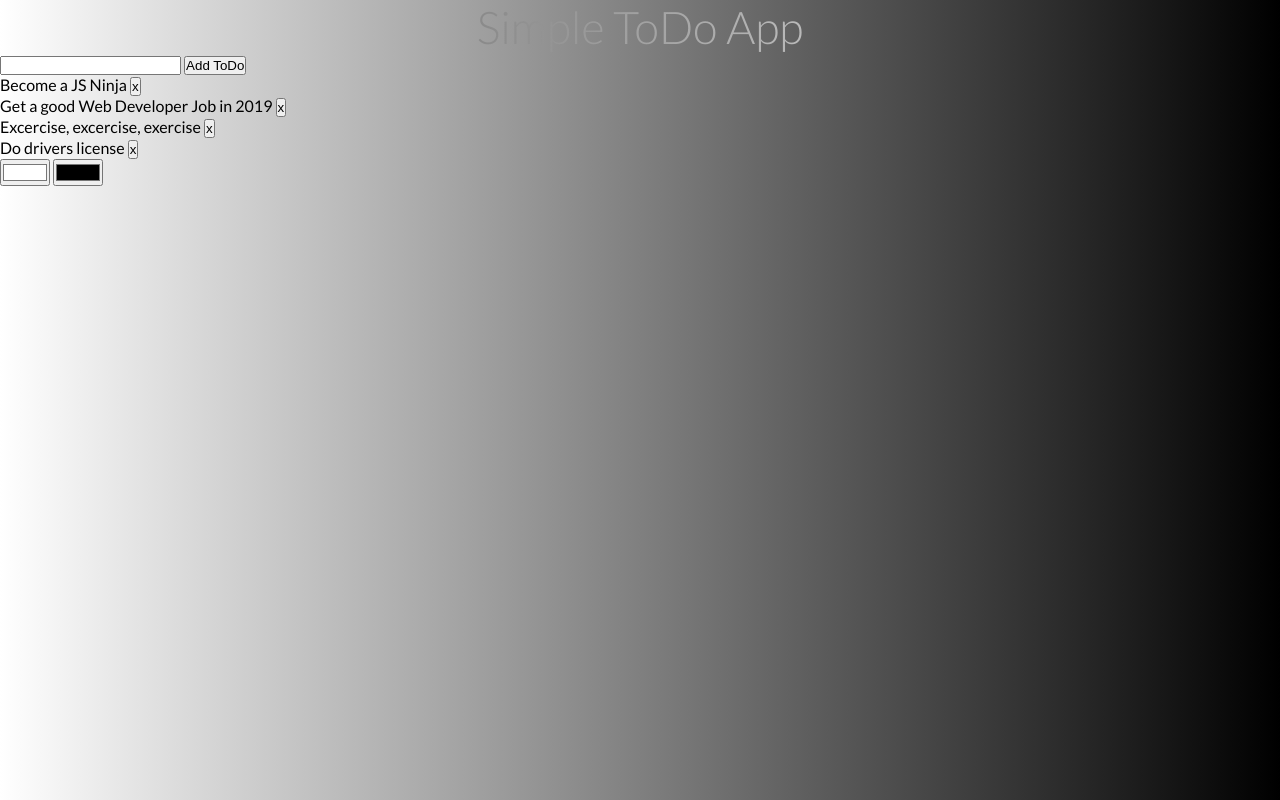
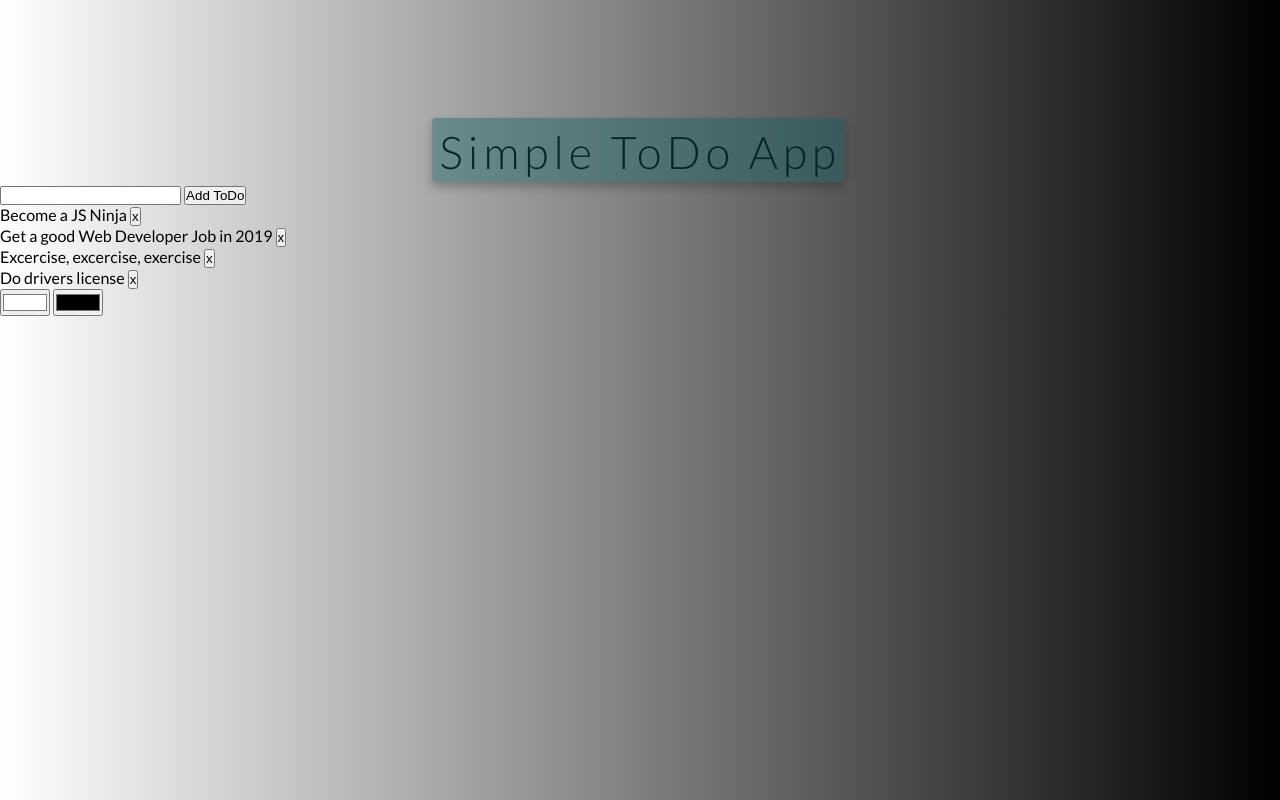
Before and after one commit to FodorLaszlo86/simple-toDo-app, a website: page index.html in a window 1280 px wide. Drawn offline with Linux system fonts and the light colour scheme.

Commit message:
app title style made prettier

```diff
--- a/sass/base/_base.scss
+++ b/sass/base/_base.scss
@@ -12,4 +12,5 @@ body {
     background-image: linear-gradient(to right, #fff, #000);
     width: 100%;
     height: 100%;
+    box-sizing: inherit;
 }
--- a/sass/base/_typography.scss
+++ b/sass/base/_typography.scss
@@ -4,11 +4,32 @@ body {
 }
 
 
+
+/* APP TITLE */
+
 .title {
-    text-align: center;
+    margin-top: 15vh;
+    margin-left: 50%;
+    padding: .5rem;
+    transform: translateX(-50%);
     font-size: 4.5rem;
     font-weight: 300;
-    background-image: linear-gradient(to right, #444,#fff);
-    -webkit-background-clip: text;
-    color: transparent;
+    color: #000;
+    position: relative;
+    display: inline-block;
+    letter-spacing: .5rem;
 }
+
+.title:before {
+    content: '';
+    display: block;
+    width: 100%;
+    height: 100%;
+    position: absolute;
+    top: -0.2rem;
+    left: -0.2rem;
+    background-color: rgb(12, 97, 97);
+    opacity: 0.4;
+    border-radius: .3rem;
+    box-shadow: 0 .5rem 1rem rgba(17, 17, 17, 0.671);
+}
```
Also changed, not shown: css/style.css.
